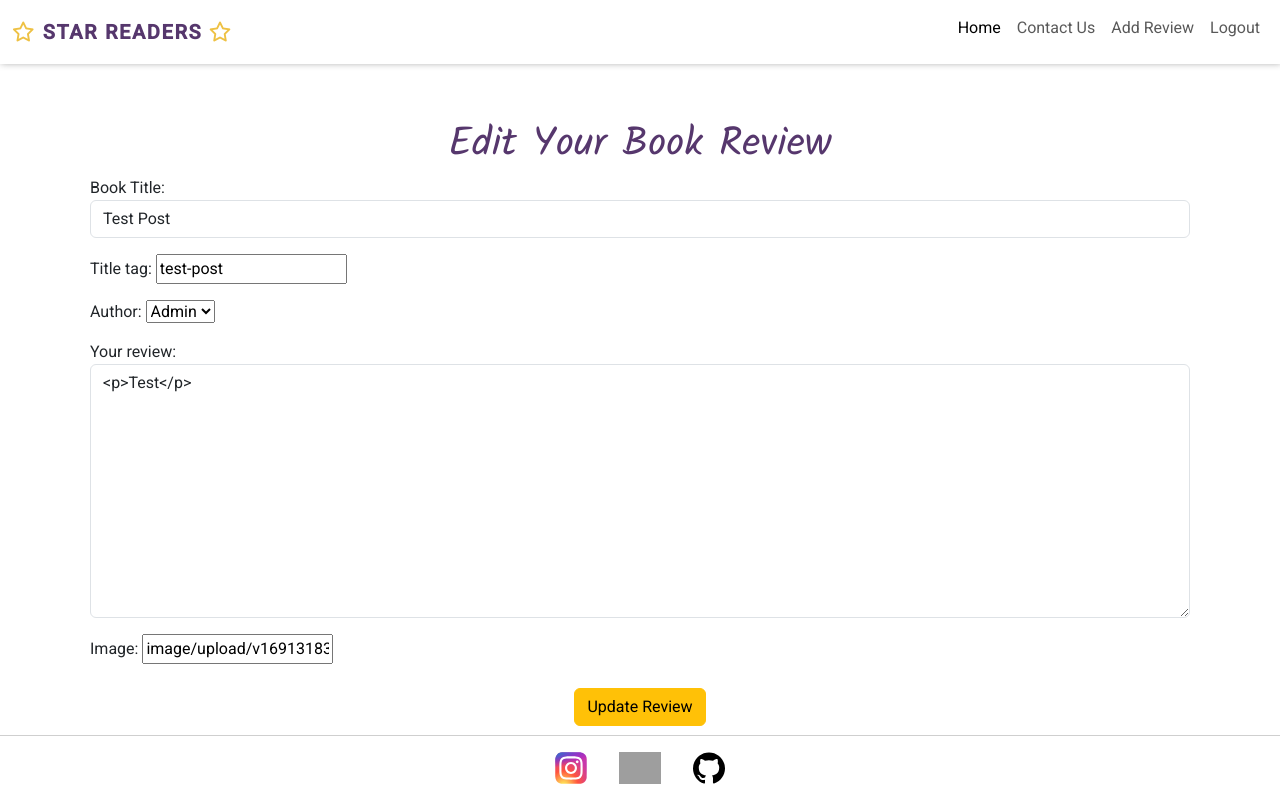
After one commit to ksumm/star-readers-django-pp4, a Django app: a page that uses templates/update_post.html in a window 1280 px wide. The commit adds this page. Run offline with Django 3.2, Linux system fonts and the light colour scheme; a user stored in the database is signed in; data comes from the database, SQL or seed files in the repository; some libraries are stand-ins or nearby versions; grey boxes are pictures that could not be loaded.

Commit message:
Bug fixed: 404 page is shown after pressing the Edit buttton

```diff
--- a/blog/forms.py
+++ b/blog/forms.py
@@ -2,8 +2,7 @@ from django import forms
 from django.forms import ModelForm
 from .models import Post, Comment, Contact
 
-class AddPost(forms.ModelForm):
-
+class AddPostForm(forms.ModelForm):
     class Meta:
         model = Post
         fields =  (
--- a/blog/urls.py
+++ b/blog/urls.py
@@ -5,10 +5,11 @@ from .views import AddPost
 
 
 urlpatterns = [
-    path('add_post.html', views.AddPost.as_view(), name='add_post'),
+    path('update_post/<slug:slug>/', views.UpdatePost.as_view(), name= 'update_post'),
+    path('add_post/', views.AddPost.as_view(), name='add_post'),
+    path('like/<slug:slug>/', views.PostLike.as_view(), name='post_like'),
+    path('contact/', views.contact, name = 'contact'),
+    path('thank_you/', views.thank_you, name = 'thank_you'),
+    path('<slug:slug>/', views.PostDetail.as_view(), name = 'post_detail'),
     path('', views.PostList.as_view(), name='blog'),
-    path('<slug:slug>/', views.PostDetail.as_view(), name = 'post_detail'),
-    path('like/<slug:slug>', views.PostLike.as_view(), name='post_like'),
-    path('contact.html', views.contact, name = 'contact'),
-    path('thank_you.html', views.thank_you, name = 'thank_you'),
 ]
--- a/blog/views.py
+++ b/blog/views.py
@@ -7,7 +7,8 @@ from django.contrib.messages.views import SuccessMessageMixin
 from django.contrib.auth.mixins import (
     UserPassesTestMixin, LoginRequiredMixin)
 from .models import Post, age_range, Contact
-from .forms import CommentForm, ContactForm, AddPost
+from django.contrib import messages
+from .forms import CommentForm, ContactForm, AddPostForm
 
 
 
@@ -77,6 +78,9 @@ class PostDetail(View):
             },
         )
 
+
+
+
 class PostLike(View):
 
     def post(self, request, slug):
@@ -91,22 +95,31 @@ class PostLike(View):
         return HttpResponseRedirect(reverse('post_detail', args=[slug]))
 
 
+
 class AddPost(LoginRequiredMixin, SuccessMessageMixin, CreateView):
     """Add post """
     model = Post
     template_name = 'add_post.html'
-    form_class = AddPost
+    form_class = AddPostForm
 
 
 
 
-class PostEditView(UpdateView):
+class UpdatePost(LoginRequiredMixin, UserPassesTestMixin,
+                    SuccessMessageMixin, UpdateView):
     model = Post
-    fields = ['body']
-    template_name = 'blog/post_edit.html'
+    template_name = 'update_post.html'
+    form_class = AddPostForm
+    success_message = "Post updated successfully"
 
-    def get_success_url(self):
-        pk=self.kwargs['pk']
+    def test_func(self):
+        """
+        Check if the current user is the author of the post being updated
+        """
+        post = self.get_object()
+        return self.request.user == post.author
+
+
 
 
 
--- a/templates/index.html
+++ b/templates/index.html
@@ -46,6 +46,8 @@
                         <hr />
                         <p class="card-text text-muted h6">{{ post.created_on}} <i class="far fa-star"></i>
                             {{ post.number_of_likes }}</p>
+                        <br/>
+                        <a href = "{% url 'update_post' post.slug %}" class="btn mb-3 btn-signup btn active">Edit</a><br/>
                     </div>
                 </div>
             </div>
--- /dev/null
+++ b/templates/update_post.html
@@ -0,0 +1,19 @@
+{% extends "base.html" %}{% load crispy_forms_tags %}
+{% block title %}Update Review{% endblock %}
+
+{% block content %}
+<div class="container">
+    <br/>
+    <br/>
+    <form method="POST" enctype="multipart/form-data" class="p-2 form">
+        <h1 class="text-center">Edit Your Book Review</h1>
+        {% csrf_token %}
+        {{ form.media }}
+        {{ form.as_p }}
+        <div class="text-center">
+            <button type="submit" class="btn buttons mt-2 btn-warning">Update Review</button>
+        </div>
+    </form>
+
+</div>
+{% endblock %}
```
